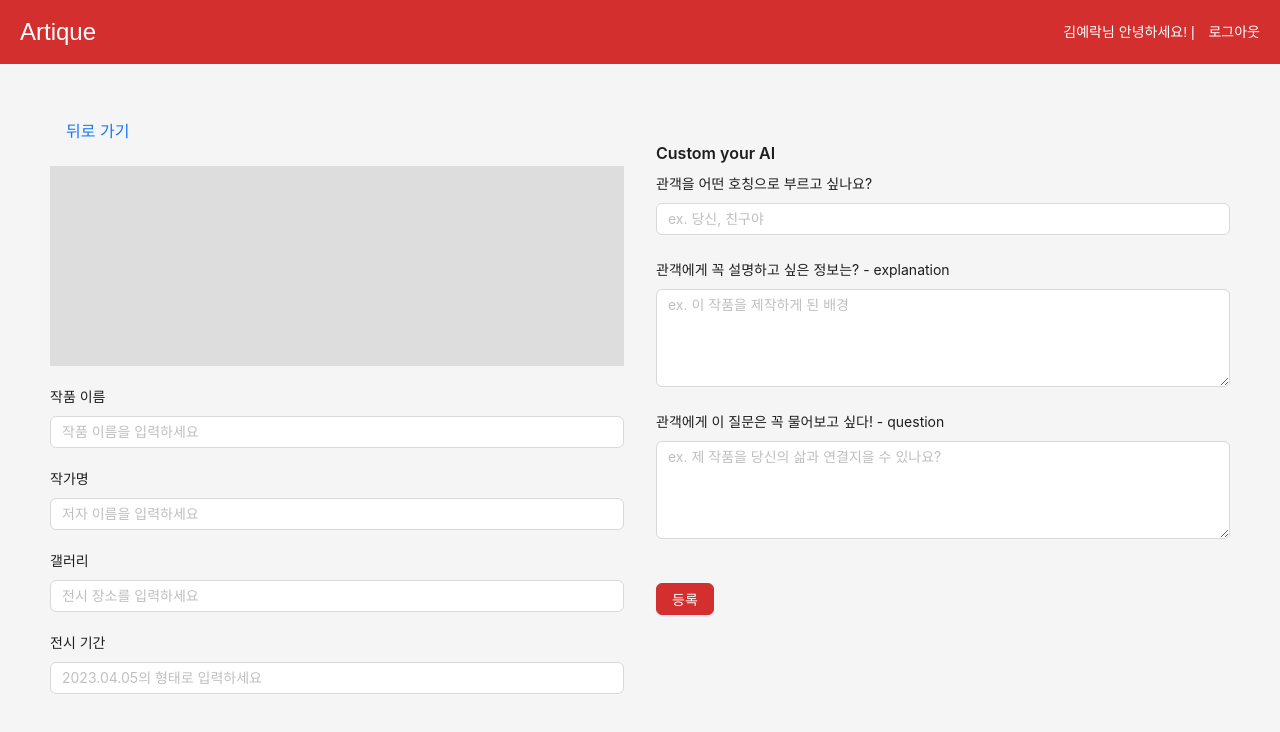
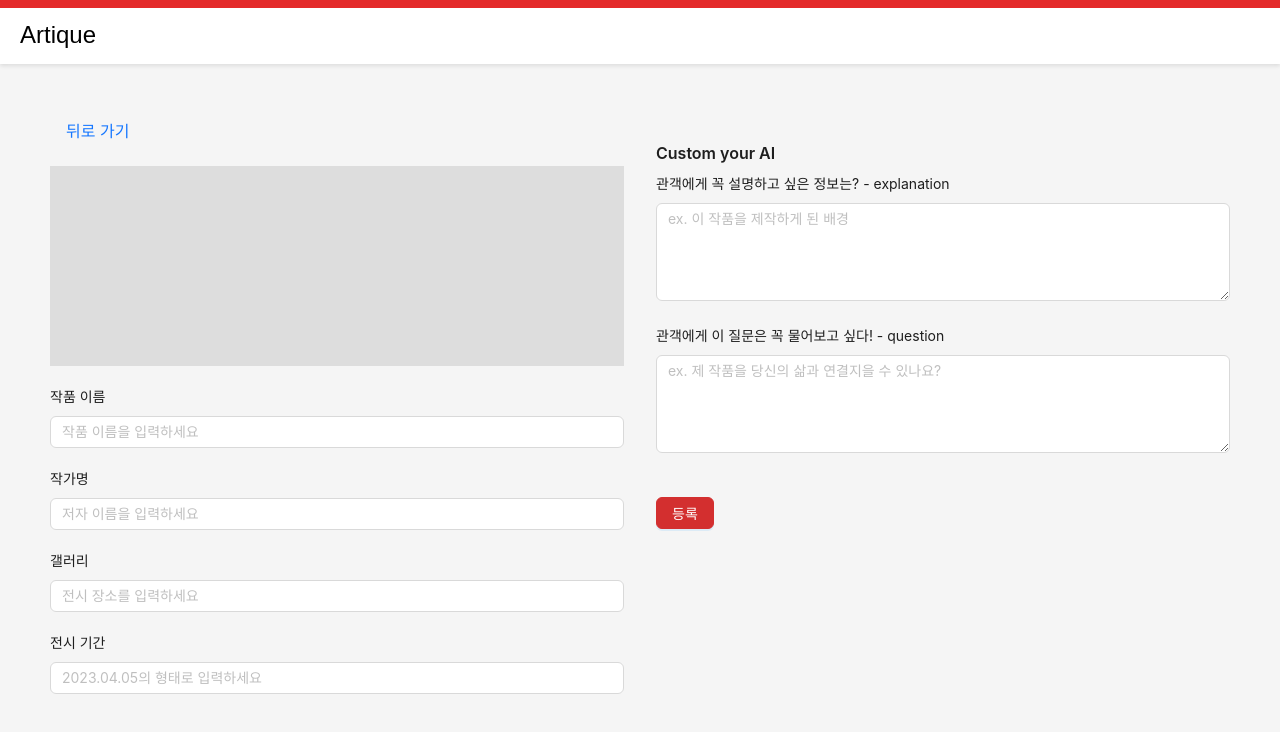
Before and after one commit to hyeok1235/Artique_front, a React (Create React App) app: page /adminview/register in a window 1280 px wide. Shown: the top 732 px of the page. Built offline with nearby package versions, Linux system fonts and the light colour scheme; a web font is replaced by a local one.

Commit message:
admin header 분리

```diff
--- a/src/components/AdminView.jsx
+++ b/src/components/AdminView.jsx
@@ -1,5 +1,6 @@
 import React from "react";
 import { Routes, Route, Navigate } from "react-router-dom";
+
 import AdminLogin from "./pages/adminview/AdminLogin";
 import AdminList from "./pages/adminview/AdminList";
 import AdminRegister from "./pages/adminview/AdminRegister";
--- a/src/components/pages/adminview/AdminList.jsx
+++ b/src/components/pages/adminview/AdminList.jsx
@@ -1,8 +1,9 @@
 import React from 'react';
 import '../../../style/AdminList.css';
 import { Layout, Menu, List, Avatar, Button, Typography } from 'antd';
+import AdminHeader from './admin_section/AdminHeader';
 
-const { Header, Content } = Layout;
+const { Content } = Layout;
 const { Title } = Typography;
 
 function AdminList() {
@@ -15,14 +16,15 @@ function AdminList() {
 
   return (
     <Layout className="layout">
-      <Header style={{ backgroundColor: '#d32f2f' }}>
+      <AdminHeader/>
+      {/* <Header style={{ backgroundColor: '#d32f2f' }}>
         <div className="logo">Artique</div>
         <Menu theme="dark" mode="horizontal" defaultSelectedKeys={['1']} style={{ backgroundColor: '#d32f2f' }}>
           <Menu.Item key="1">전체도서</Menu.Item>
           <Menu.Item key="2">마이페이지</Menu.Item>
           <Menu.Item key="3">로그아웃</Menu.Item>
         </Menu>
-      </Header>
+      </Header> */}
       <Content style={{ padding: '0 50px', marginTop: '20px' }}>
         <div className="artwork-list">
           <div className="list-header">
--- a/src/components/pages/adminview/AdminLogin.jsx
+++ b/src/components/pages/adminview/AdminLogin.jsx
@@ -1,16 +1,15 @@
 import React from 'react';
 import { Layout, Input, Button, Form, Typography } from 'antd';
 import '../../../style/AdminLogin.css';
+import AdminHeader from './admin_section/AdminHeader';
 
-const { Header, Content } = Layout;
+const { Content } = Layout;
 const { Title } = Typography;
 
 function AdminLogin() {
   return (
     <Layout className="layout">
-      <Header className="login-header">
-        <div className="login-logo">Artique</div>
-      </Header>
+      <AdminHeader/>
       <Content className="login-content">
         <Form className="login-form" layout="vertical">
           <Form.Item>
--- a/src/components/pages/adminview/AdminRegister.jsx
+++ b/src/components/pages/adminview/AdminRegister.jsx
@@ -1,19 +1,21 @@
 import React from 'react';
 import { Layout, Input, Typography, Button, Row, Col, Form } from 'antd';
 import '../../../style/AdminRegister.css';
+import AdminHeader from './admin_section/AdminHeader';
 
-const { Header, Content } = Layout;
+const { Content } = Layout;
 const { Title } = Typography;
 
 function AdminRegister() {
   return (
     <Layout className="layout">
-      <Header className="app-header">
+        <AdminHeader/>
+      {/* <Header className="app-header">
         <div className="app-logo">Artique</div>
         <div className="app-user-info">
           김예락님 안녕하세요! | <a href="#" className="logout-link">로그아웃</a>
         </div>
-      </Header>
+      </Header> */}
       <Content className="app-content">
         <Row gutter={32}>
           {/* 좌측 섹션 */}
@@ -40,9 +42,6 @@ function AdminRegister() {
           <Col span={12}>
             <Title level={5}>Custom your AI</Title>
             <Form layout="vertical">
-              <Form.Item label="관객을 어떤 호칭으로 부르고 싶나요?">
-                <Input placeholder="ex. 당신, 친구야" />
-              </Form.Item>
               <Form.Item label="관객에게 꼭 설명하고 싶은 정보는? - explanation">
                 <Input.TextArea rows={4} placeholder="ex. 이 작품을 제작하게 된 배경" />
               </Form.Item>
--- /dev/null
+++ b/src/components/pages/adminview/admin_section/AdminHeader.jsx
@@ -0,0 +1,28 @@
+import React from "react";
+
+import { Layout } from "antd";
+const { Header } = Layout;
+
+function AdminHeader(props) {
+    const headerStyle = {
+        backgroundColor: 'white',
+        borderTop: '8px solid #e42a2a',
+        boxShadow: '0 2px 4px rgba(0, 0, 0, 0.1)',
+        paddingLeft: '20px',
+    };
+
+    const logoStyle = {
+        color: 'black',
+        position: 'relative',
+        bottom: '5px',
+    }
+
+    return (
+        <Header style={headerStyle}>
+            <div className="logo" style={logoStyle}>Artique</div>
+            {props.children}
+        </Header>
+    );
+}
+
+export default AdminHeader;
```
